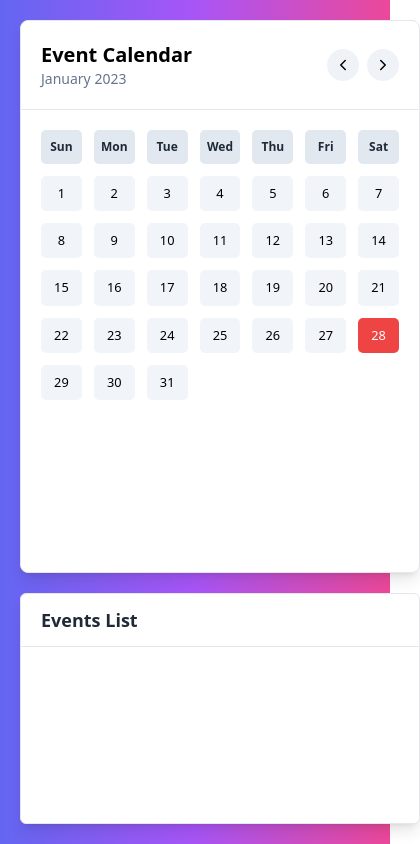
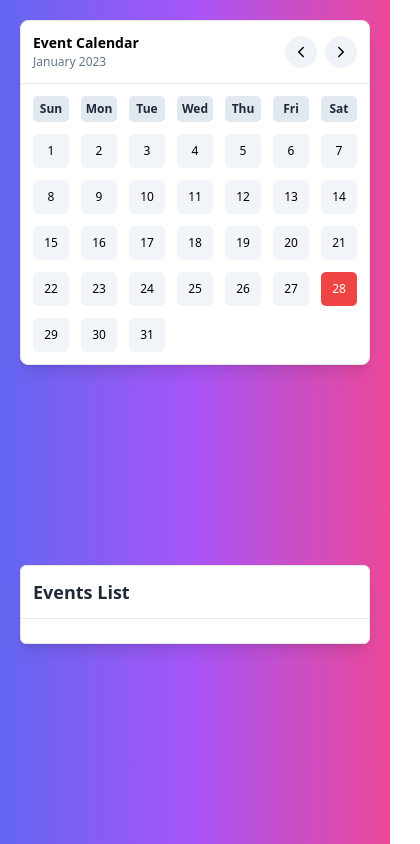
Before and after one commit to brentPhil/reactjs_MERN_Calendar, a React (Vite) app: page / in a window 390 px wide. Shown: the whole page, 420 px wide, since content can reach past the window. Built offline with nearby package versions, Linux system fonts and the light colour scheme.

Commit message:
ui update

```diff
--- a/src/components/calendar/day.jsx
+++ b/src/components/calendar/day.jsx
@@ -1,7 +1,7 @@
 import React from "react"
 
 export const Day = ({ day, onClick }) => {
-  const className = `text-start sm:h-20 py-2 px-3 text-[.8rem] rounded-[5px]  ${
+  const className = `text-start sm:h-20 p-2 sm:px-3 sm:text-[.8rem] lg:max-h-48 max-h-16 rounded-[5px]  ${
     day.event === null && "bg-slate-50 text-slate-500"
   }
   ${
@@ -26,11 +26,11 @@ export const Day = ({ day, onClick }) => {
       : day.eventColor === "red"
       ? "bg-red-500/70  sm:bg-red-500/30 text-red-700"
       : ""
-  const eventClass = `text-[12px] mt-1 px-2 py-[2px] rounded-md capitalize ${eventColorClass}`
+  const eventClass = `text-[12px] lg:mt-3 mt-1 px-2 py-[2px] rounded-md capitalize ${eventColorClass}`
 
   return (
     <div onClick={onClick} className={className}>
-      <div className="text-center sm:text-start">{day.value}</div>
+      <div className="text-center sm:text-start text-[12px]">{day.value}</div>
 
       {day.event && (
         <div className={eventClass}>
--- a/src/components/calendar/header.jsx
+++ b/src/components/calendar/header.jsx
@@ -3,10 +3,10 @@ import { IoChevronBackOutline, IoChevronForwardOutline } from "react-icons/io5"
 
 const HeaderCalendar = ({ onBack, onNext, dateDisplay }) => {
   return (
-    <div className="flex justify-between items-center border-b p-5">
+    <div className="flex justify-between items-center border-b sm:p-5 p-3">
       <div>
-        <div className="text-xl font-bold">Event Calendar</div>
-        <div className="text-sm text-slate-500">{dateDisplay}</div>
+        <div className="sm:text-xl text-sm font-bold">Event Calendar</div>
+        <div className="sm:text-sm text-[12px] text-slate-500">{dateDisplay}</div>
       </div>
       <div className="flex w-fit gap-2">
         <button
--- a/src/components/calendarEvent/event.jsx
+++ b/src/components/calendarEvent/event.jsx
@@ -13,25 +13,25 @@ const EventsList = () => {
 
   const eventColorClass = (eventColor) =>
     eventColor === "blue"
-      ? "bg-blue-500/60"
+      ? "bg-blue-500/70"
       : eventColor === "orange"
-      ? "bg-orange-500/60"
+      ? "bg-orange-500/70"
       : eventColor === "green"
-      ? "bg-green-500/60"
+      ? "bg-green-500/70"
       : eventColor === "yellow"
-      ? "bg-yellow-500/60"
+      ? "bg-yellow-500/70"
       : eventColor === "violet"
-      ? "bg-violet-500/60"
+      ? "bg-violet-500/70"
       : eventColor === "red"
-      ? "bg-red-500/60"
+      ? "bg-red-500/70"
       : ""
 
   return (
     <div>
-      <div className="px-5 py-3 text-gray-800 font-semibold text-lg border-b rounded-t-md">
+      <div className="lg:px-5 p-3 text-gray-800 font-semibold text-lg border-b rounded-t-md">
         Events List
       </div>
-      <div className="p-3 grid gap-2">
+      <div className="lg:p-5 p-3 grid gap-2">
         {events.map((event, index) => (
           <div
             key={index}
@@ -42,10 +42,8 @@ const EventsList = () => {
                   event.selectedColor
                 )}`}></div>
             </div>
-            <div className="truncate col-span-5">
-              {event.eventName}
-              <div className="truncate text-[12px]">{event.dateSelected}</div>
-            </div>
+            <div className="truncate col-span-2">{event.eventName}</div>
+            <div className="truncate col-span-3">{event.dateSelected}</div>
           </div>
         ))}
       </div>
--- a/src/model/calendar.jsx
+++ b/src/model/calendar.jsx
@@ -7,7 +7,7 @@ import HeaderCalendar from "../components/calendar/header"
 import { useDate } from "../components/calendar/useDate"
 import EventsList from "../components/calendarEvent/event"
 
-const days_class = `text-center text-[12px] md:text-sm py-2 px-1 sm:px-3 bg-slate-200 text-gray-800 font-semibold rounded-[5px]`
+const days_class = `text-center text-[12px] md:text-sm sm:py-2 p-1 sm:px-3 bg-slate-200 text-gray-800 font-semibold rounded-[5px]`
 
 const Calendar = () => {
   const [nav, setNav] = useState(0)
@@ -36,13 +36,13 @@ const Calendar = () => {
 
   return (
     <div className="p-5 sm:p-10 md:p-5 min-h-screen lg:px-20 max-w-7xl m-auto grid grid-cols-1 gap-y-5 md:grid-cols-3 md:gap-5">
-      <div className="relative bg-white col-span-2 border rounded-lg sm:w-100 min-w-[400px] shadow-lg">
+      <div className="relative bg-white col-span-2 border rounded-lg sm:w-100 min-w-[300px] h-fit shadow-lg">
         <HeaderCalendar
           dateDisplay={dateDisplay}
           onNext={() => setNav(nav + 1)}
           onBack={() => setNav(nav - 1)}
         />
-        <div className="p-5">
+        <div className="sm:p-5 p-3">
           <div className="grid grid-cols-7 gap-3">
             <div className={days_class}>Sun</div>
             <div className={days_class}>Mon</div>
@@ -69,7 +69,7 @@ const Calendar = () => {
           </div>
         </div>
       </div>
-      <div className="col-span-1 bg-white shadow-lg border sm:min-w-full min-w-[400px] rounded-md">
+      <div className="col-span-1 bg-white h-fit shadow-lg border sm:min-w-full min-w-[300px] rounded-md">
         <EventsList />
       </div>
 
```
